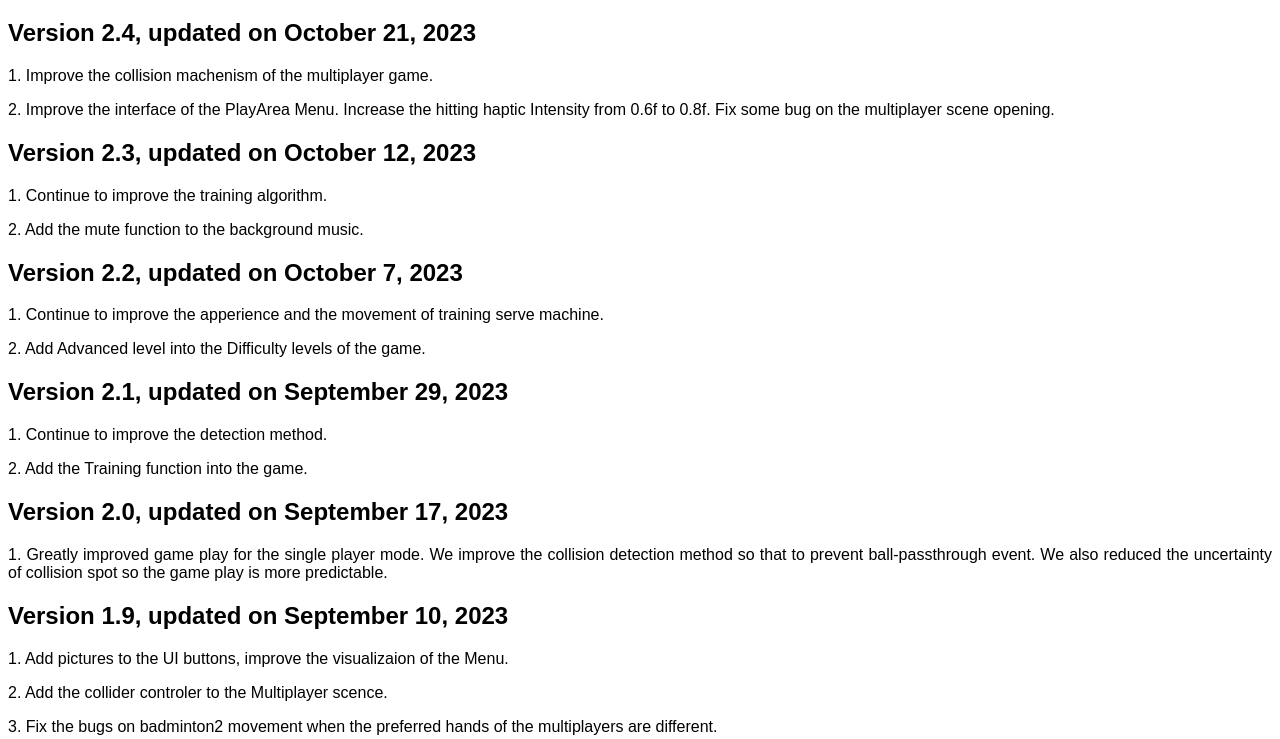
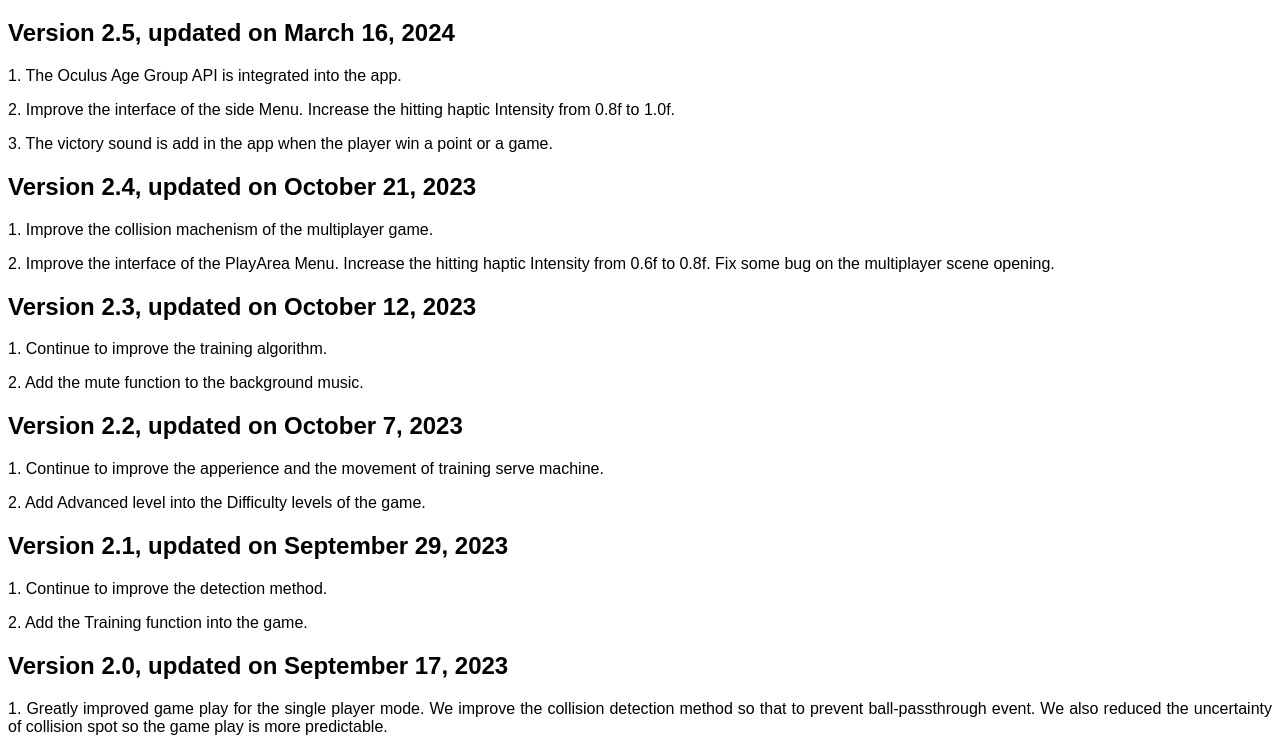
Before and after one commit to chunjunliang/badmintonxr, a plain HTML site: page update_history.html in a window 1280 px wide. Shown: the part 61-800 px from the top of the page. Drawn offline with Linux system fonts and the light colour scheme.

Commit message:
Add files via upload

```diff
--- a/update_history.html
+++ b/update_history.html
@@ -36,6 +36,22 @@
 <body>
 
     <h1>Badminton Battle Update History</h1>
+    <h2>
+        Version 2.5, updated on March 16, 2024
+    </h2>
+
+    <p>
+        1. The Oculus Age Group API is integrated into the app.
+    </p>
+    <p>
+        2. Improve the interface of the side Menu. Increase the hitting haptic Intensity from 0.8f to 1.0f.
+    </p>
+    <p>
+        3. The victory sound is add in the app when the player win a point or a game.
+    </p>
+
+
+
     <h2>
         Version 2.4, updated on October 21, 2023
     </h2>
```
